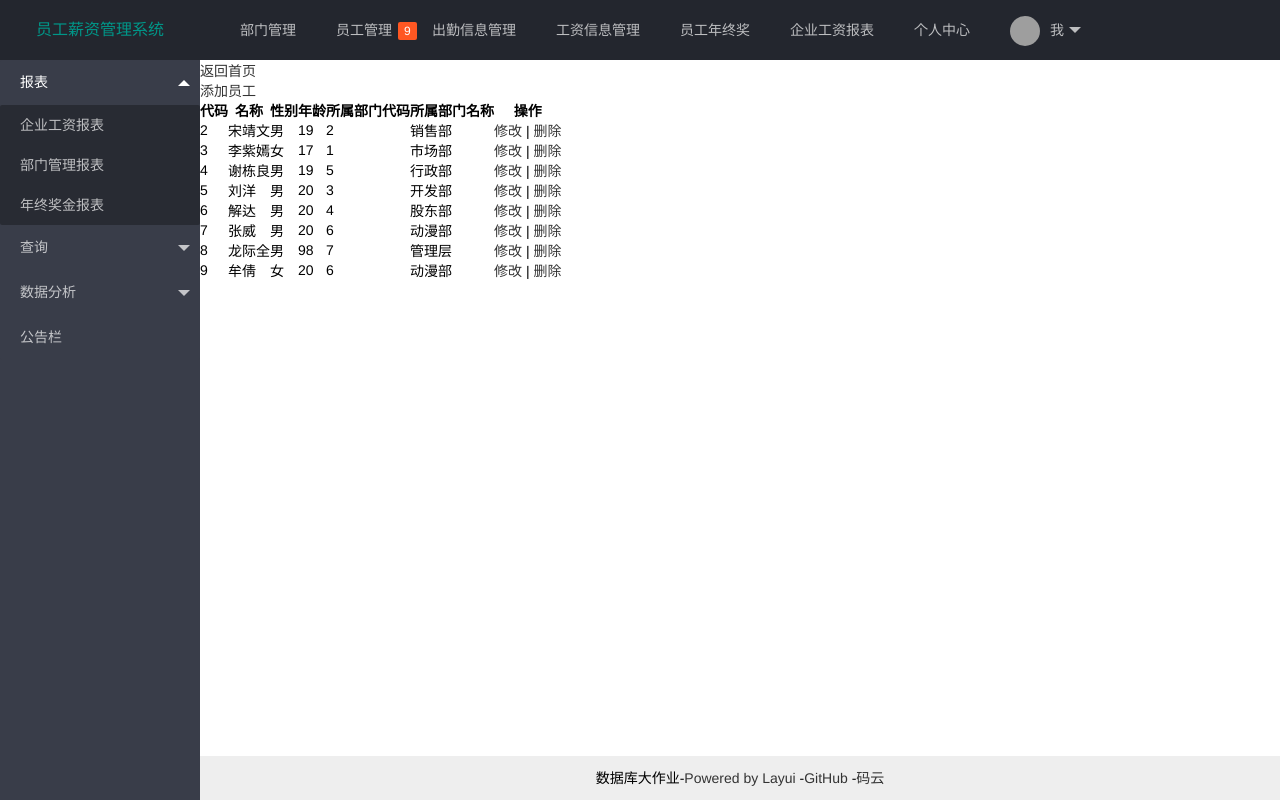
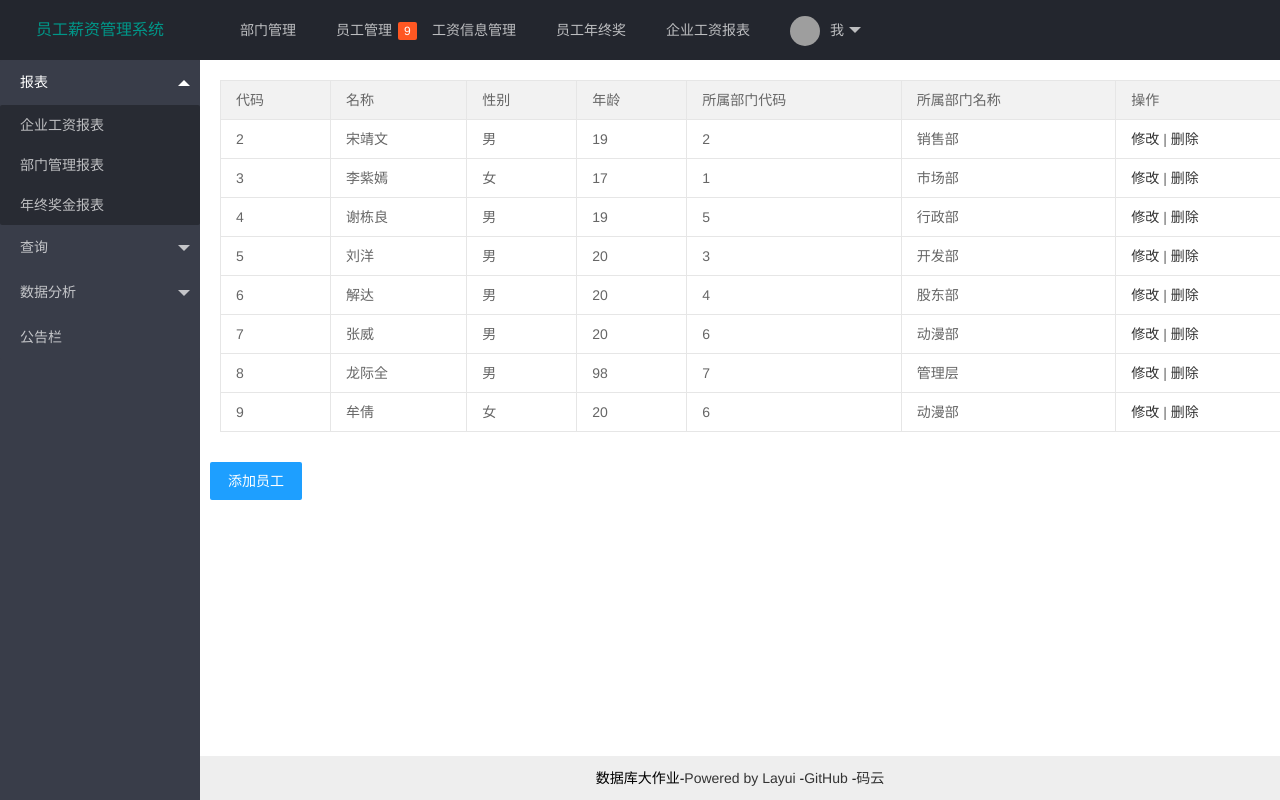
Before and after one commit to ljyslyc/Employee-salary-management-system, a Django app: page /wms/staff in a window 1280 px wide. Run offline with Django 3.2, Linux system fonts and the light colour scheme; data comes from the database, SQL or seed files in the repository; parts of the project's set-up code (start-up, migrations or seed data) failed here and were passed over; some libraries are stand-ins or nearby versions; grey boxes are pictures that could not be loaded.

Commit message:
修改初步样式

```diff
--- a/wms/templates/wms/base.html
+++ b/wms/templates/wms/base.html
@@ -30,9 +30,9 @@
             <li class="layui-nav-item">
                 <a href="/wms/staff">员工管理<span class="layui-badge">9</span></a>
             </li>
-            <li class="layui-nav-item">
-                <a href="/wms/attendance">出勤信息管理</a>
-            </li>
+{#            <li class="layui-nav-item">#}
+{#                <a href="/wms/attendance">出勤信息管理</a>#}
+{#            </li>#}
             <li class="layui-nav-item">
                 <a href="/wms/wage">工资信息管理</a>
             </li>
@@ -42,17 +42,17 @@
             <li class="layui-nav-item">
                 <a href="/wms/wage-report">企业工资报表</a>
             </li>
-            <li class="layui-nav-item">
-                <a href="">个人中心</a>
-            </li>
-            <li class="layui-nav-item" lay-unselect="">
+{#            <li class="layui-nav-item">#}
+{#                <a href="">个人中心</a>#}
+{#            </li>#}
+            <span class="layui-nav-item" lay-unselect="" style="float:right;">
                 <a href="javascript:;"><img src="//t.cn/RCzsdCq" class="layui-nav-img">我</a>
                 <dl class="layui-nav-child">
                 <dd><a href="javascript:;">修改信息</a></dd>
                 <dd><a href="javascript:;">安全管理</a></dd>
                 <dd><a href="/wms/login">退出登录</a></dd>
                 </dl>
-            </li>
+            </span>
         </ul>
     </div>
     <div style="margin-top: 15px;">
--- a/wms/templates/wms/staff.html
+++ b/wms/templates/wms/staff.html
@@ -1,12 +1,9 @@
 {% extends "wms/base.html" %}
 {% block content %}
-<div>
-    <a href="/wms/index">返回首页</a><br />
-    <a href="/wms/staff-create">添加员工</a><br />
-</div>
+
 
 <div>
-    <table>
+    <table class="layui-table" style="margin: 20px;">
         <thead>
         <tr>
             <th>代码</th>
@@ -36,6 +33,8 @@
         {% endfor %}
         </tbody>
     </table>
+
+    <a href="/wms/staff-create" class="layui-btn layui-btn-normal" style="margin:10px">添加员工</a><br />
 </div>
 
 {% if messages %}
```
Also changed, not shown: wms/templates/wms/wage.html (+4 -16 lines), wms/templates/wms/yearending.html (+4 -13 lines).
